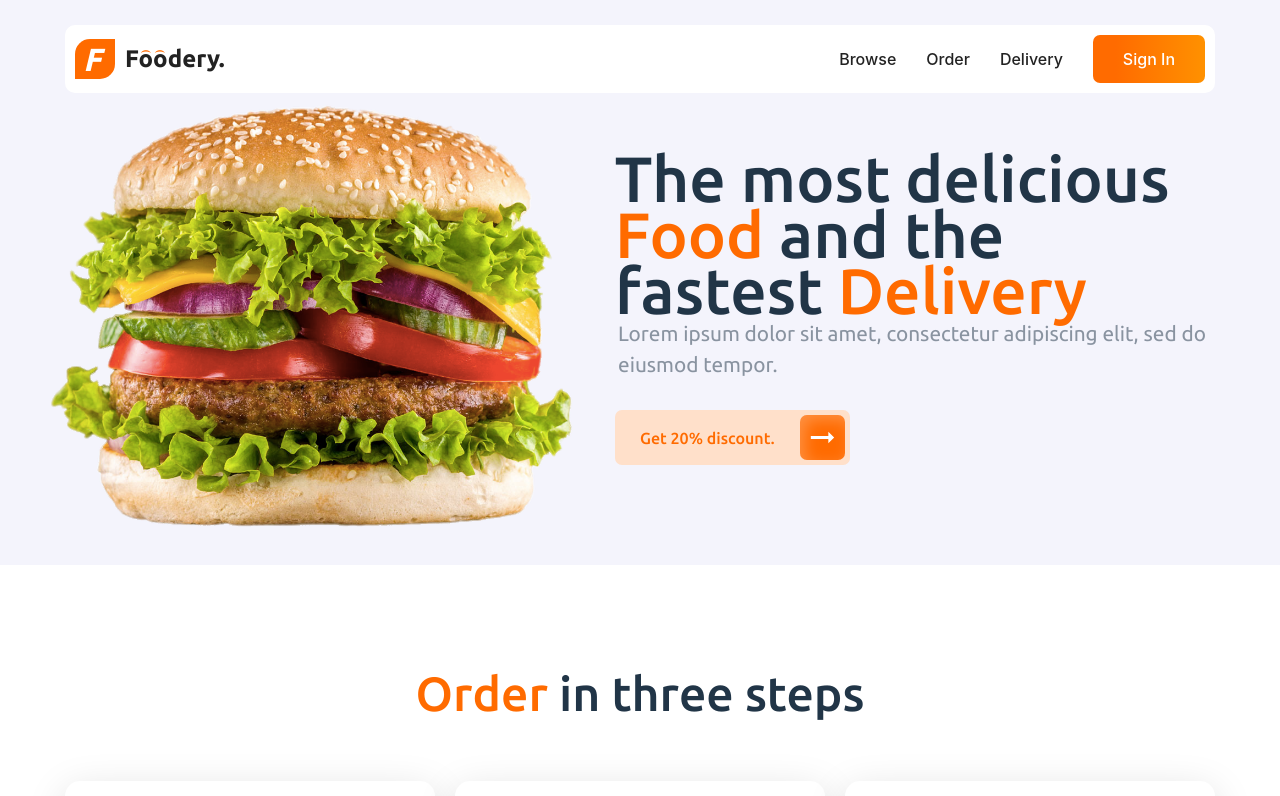
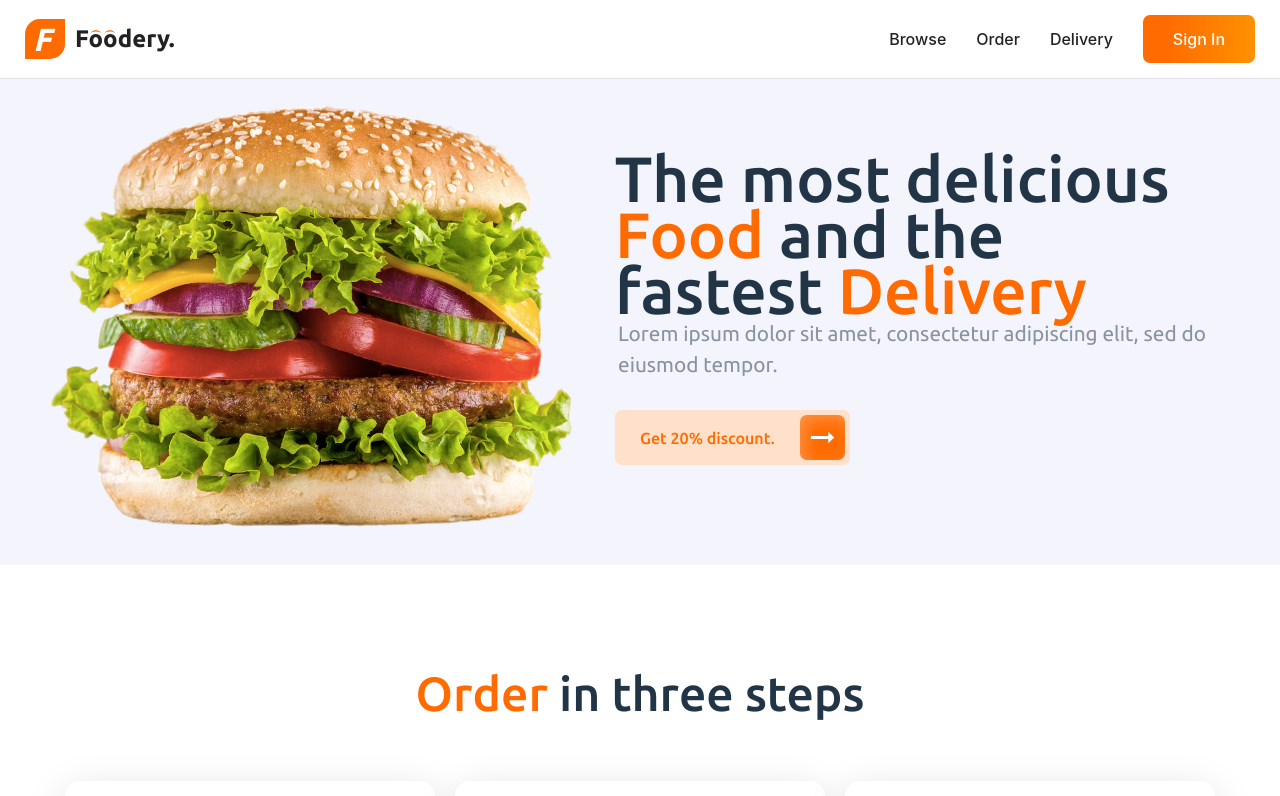
Before and after one commit to Gastti/app-foodery-client, a React (Vite) app: page / in a window 1280 px wide. Shown: the top 796 px of the page. Built offline with nearby package versions, Linux system fonts and the light colour scheme.

Commit message:
style: make navbar more clean

```diff
--- a/src/components/Navbar/index.jsx
+++ b/src/components/Navbar/index.jsx
@@ -1,6 +1,6 @@
 import React, { useState } from 'react';
 import styled from 'styled-components';
-import Container from '../Container';
+// import Container from '../Container';
 import Logo from '../Logo';
 import Button from '../Button';
 import MenuIcon from '@mui/icons-material/Menu';
@@ -10,6 +10,12 @@ import { useSpring } from '@react-spring/web';
 import { MenuContainer } from './MenuContainer';
 import { NavLink } from 'react-router-dom';
 
+const Container = styled.div`
+    position: fixed;
+    width: 100%;
+    z-index: 10;
+    border-bottom: 1px solid #00000012;
+`
 const Content = styled.div`
     display: flex;
     justify-content: space-between;
@@ -17,9 +23,7 @@ const Content = styled.div`
     position: sticky;
     z-index: 10;
     background-color: #fff;
-    padding: 10px;
-    border-radius: 10px;
-    /* box-shadow: 0px 2px 5px #00000011; */
+    padding: 15px 25px;
 `
 
 const CloseButton = styled.button`
@@ -60,9 +64,7 @@ export default function Navbar({ isTabletScreen }) {
     }
 
     return (
-        <Container
-            style={{ position: 'fixed', zIndex: 10 }}
-        >
+        <Container>
             <Content>
                 <NavLink to='/'><Logo /></NavLink>
                 <div className="navbar-navigation flex-row flex-align-center" style={{ gap: '10px' }}>
@@ -72,7 +74,7 @@ export default function Navbar({ isTabletScreen }) {
                         <Button
                             icon={<MenuIcon />}
                             onClick={handleMenu}
-                            primary
+                            color='primary'
                         />
                     }
                 </div>
```
